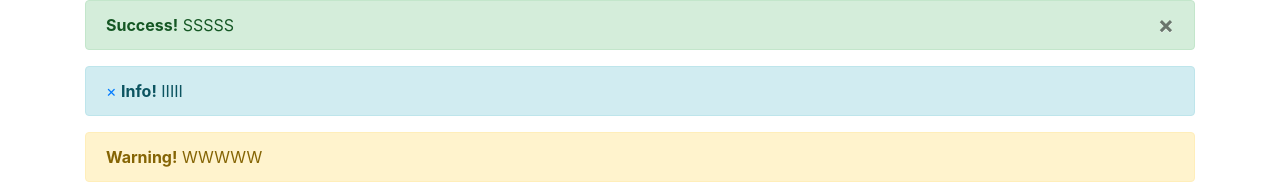
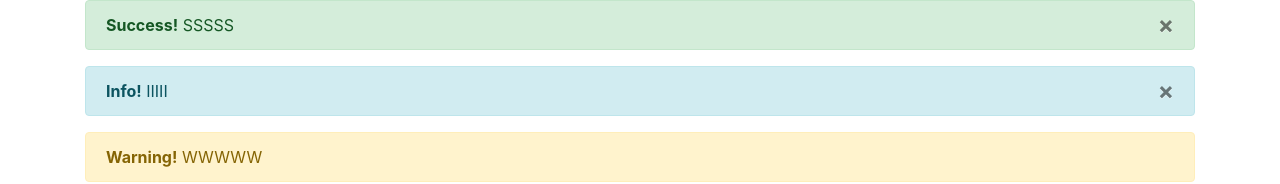
Before and after one commit to c3p0cy/learn-to-use-bootstrap, a plain HTML site: page alert.html in a window 1280 px wide. Shown: the top 184 px of the page. Drawn offline with nearby package versions, Linux system fonts and the light colour scheme.

Commit message:
let alert can be close (use style of bootstrap)

```diff
--- a/alert.html
+++ b/alert.html
@@ -30,7 +30,7 @@
       js: see bottom
     -->
     <div class="alert alert-info" id="info1">
-      <a href="#" class="close-by-js" aria-label="close">&times;</a>
+      <a href="#" class="close-by-js close" aria-label="close">&times;</a>
       <strong>Info!</strong> IIIII
     </div>
 
```
